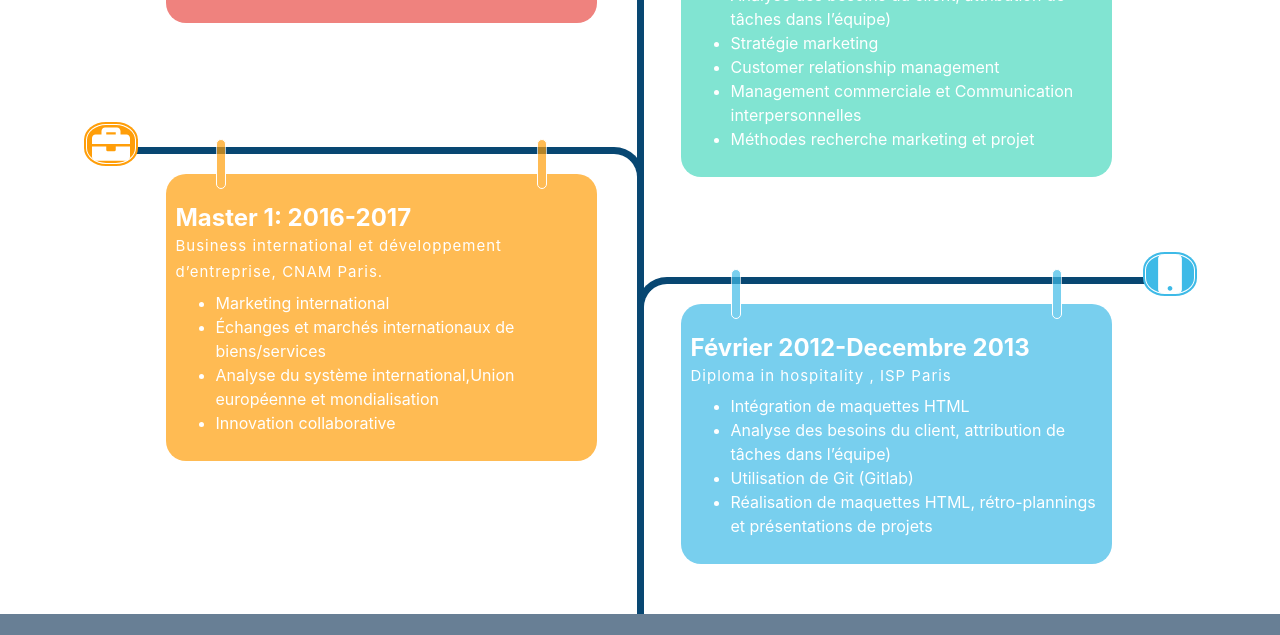
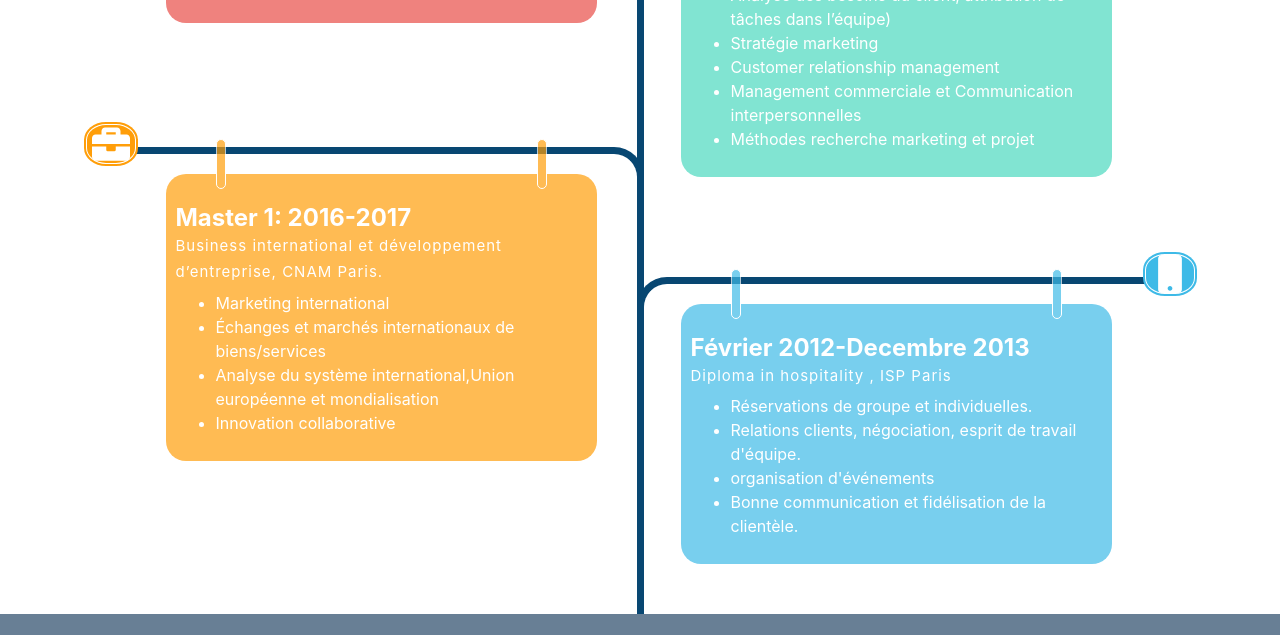
Before and after one commit to KASABITI/KASABITI.github.io, a plain HTML site: page parcours.html in a window 1280 px wide. Shown: the part 624-1259 px from the top of the page. Drawn offline with nearby package versions, Linux system fonts and the light colour scheme.

Commit message:
Modif sur la page parcours

```diff
--- a/parcours.html
+++ b/parcours.html
@@ -106,10 +106,10 @@
                                       Diploma in hospitality , ISP Paris
                                   </p>
                                   <ul>
-                                    <li>Intégration de maquettes HTML</li>
-                                    <li>Analyse des besoins du client, attribution de tâches dans l’équipe)</li>
-                                    <li>Utilisation de Git (Gitlab)</li>
-                                    <li>Réalisation de maquettes HTML, rétro-plannings et présentations de projets</li>
+                                    <li>Réservations de groupe et individuelles.</li>
+                                    <li>Relations clients, négociation, esprit de travail d'équipe.</li>
+                                    <li>organisation d'événements</li>
+                                    <li>Bonne communication et fidélisation de la clientèle.</li>
                                   </ul>
                               </div>
                             </div>
```
